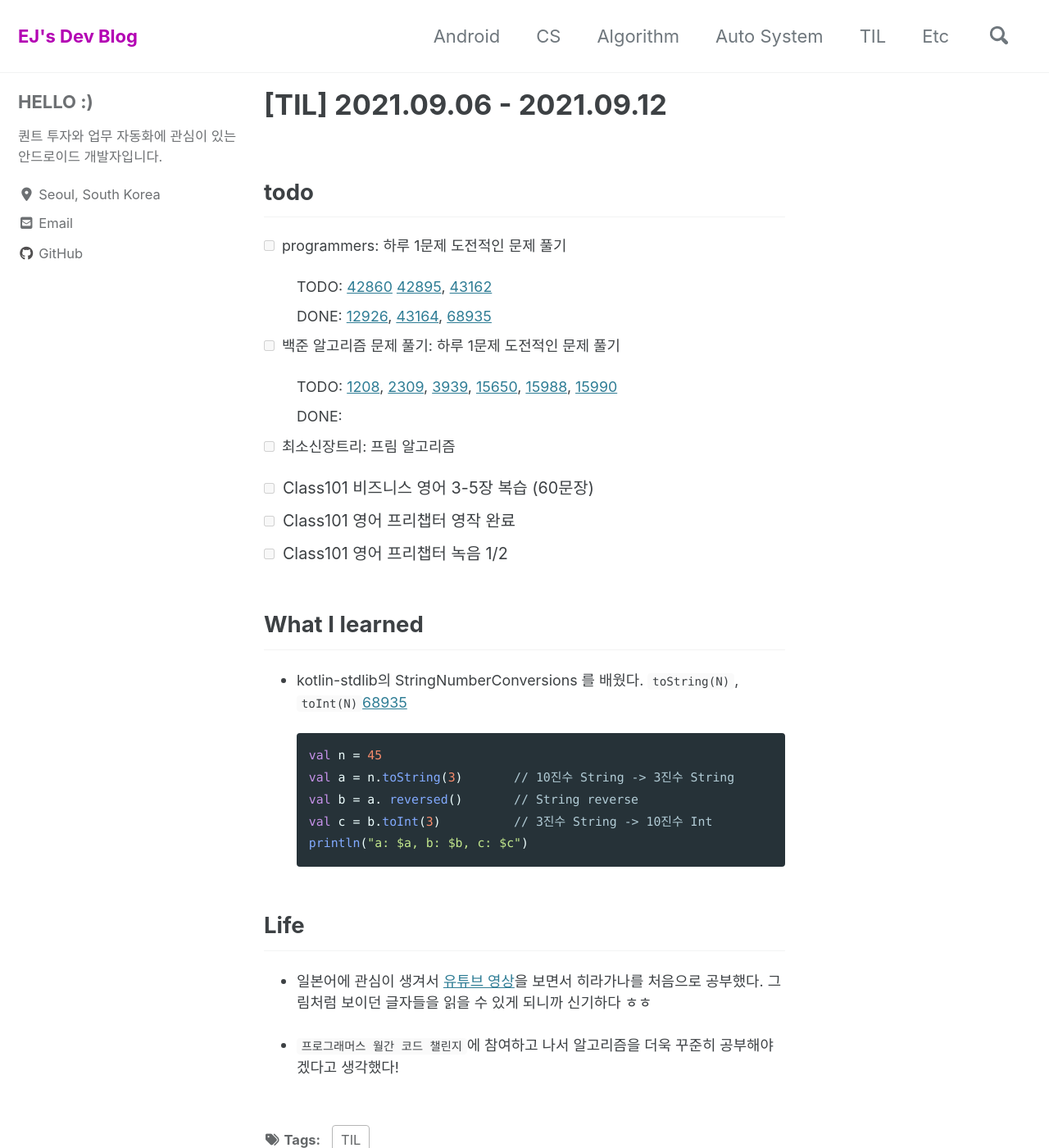
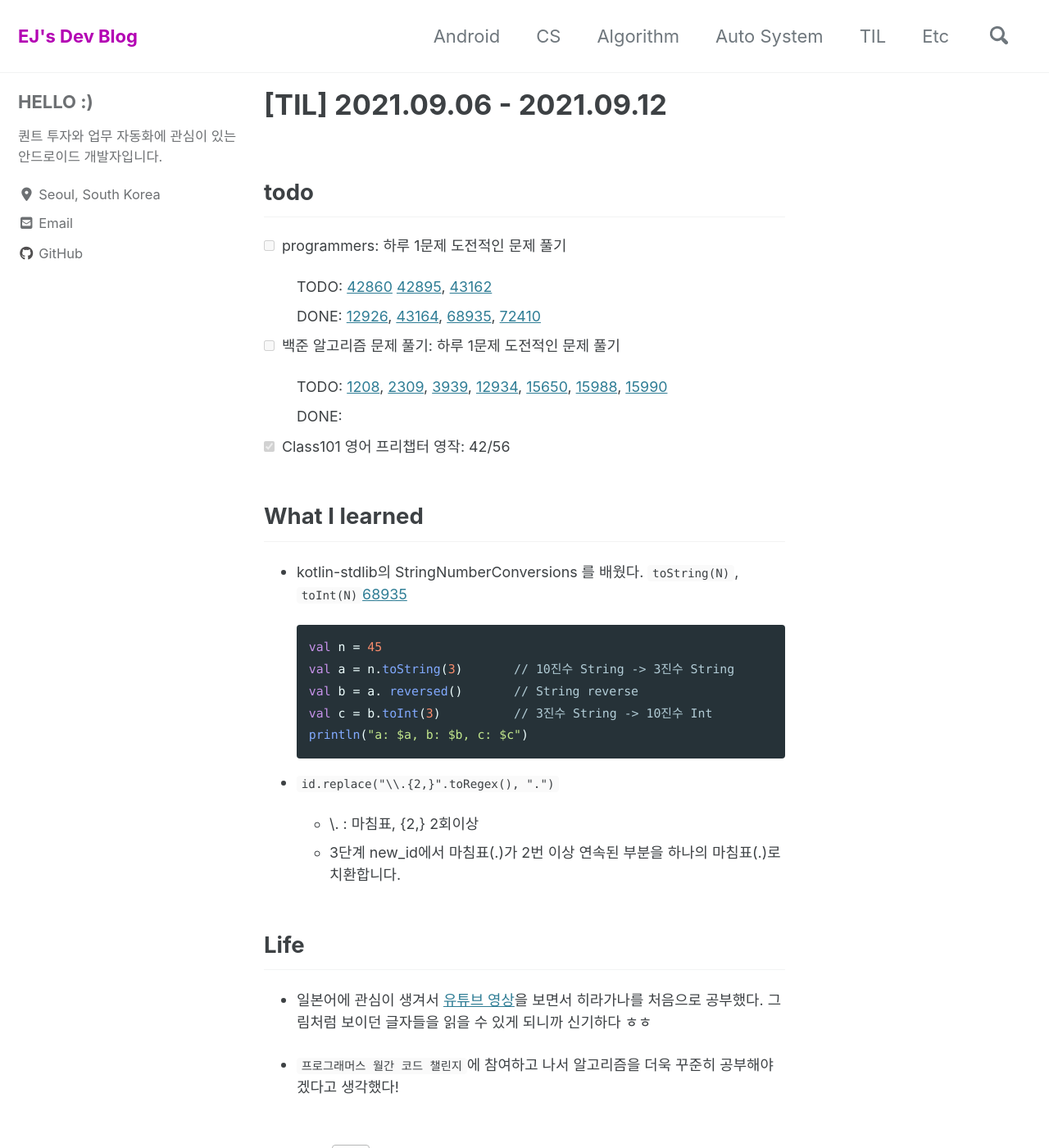
Before and after one commit to dev-eunji/dev-eunji.github.io, a Jekyll site: the page built from _posts/til/2021-09-06-TIL.md, in a window 1280 px wide and 1400 px high. Shown: the whole window at 82% size. Built offline with Jekyll 4.4.1, drawn with Linux system fonts in a browser that asks for light colours; cached includes are drawn as plain includes; nearby versions of some CDN libraries; comment, search, counter and statistics services are not loaded; some of the changed text lies outside the part shown.

Commit message:
[TIL] 20210913

````diff
--- a/_posts/til/2021-09-06-TIL.md
+++ b/_posts/til/2021-09-06-TIL.md
@@ -12,18 +12,14 @@ comments: true
 - [ ] programmers: 하루 1문제 도전적인 문제 풀기
 
   - TODO: [42860](https://programmers.co.kr/learn/courses/30/lessons/42860) [42895](https://programmers.co.kr/learn/courses/30/lessons/42895), [43162](https://programmers.co.kr/learn/courses/30/lessons/43162)
-  - DONE: [12926](https://programmers.co.kr/learn/courses/30/lessons/12926), [43164](https://programmers.co.kr/learn/courses/30/lessons/43164), [68935](https://programmers.co.kr/learn/courses/30/lessons/68935)
+  - DONE: [12926](https://programmers.co.kr/learn/courses/30/lessons/12926), [43164](https://programmers.co.kr/learn/courses/30/lessons/43164), [68935](https://programmers.co.kr/learn/courses/30/lessons/68935), [72410](https://programmers.co.kr/learn/courses/30/lessons/72410)
 
 - [ ] 백준 알고리즘 문제 풀기: 하루 1문제 도전적인 문제 풀기
 
-  - TODO: [1208](https://www.acmicpc.net/problem/1208), [2309](https://www.acmicpc.net/problem/2309), [3939](https://www.acmicpc.net/workbook/view/3939), [15650](https://www.acmicpc.net/problem/15650), [15988](https://www.acmicpc.net/problem/15988), [15990](https://www.acmicpc.net/problem/15990)
+  - TODO: [1208](https://www.acmicpc.net/problem/1208), [2309](https://www.acmicpc.net/problem/2309), [3939](https://www.acmicpc.net/workbook/view/3939), [12934](https://programmers.co.kr/learn/courses/30/lessons/12934), [15650](https://www.acmicpc.net/problem/15650), [15988](https://www.acmicpc.net/problem/15988), [15990](https://www.acmicpc.net/problem/15990)
   - DONE:
 
-- [ ] 최소신장트리: 프림 알고리즘
-
-- [ ] Class101 비즈니스 영어 3-5장 복습 (60문장)
-- [ ] Class101 영어 프리챕터 영작 완료
-- [ ] Class101 영어 프리챕터 녹음 1/2
+- [x] Class101 영어 프리챕터 영작: 42/56
 
 ## What I learned
 
@@ -37,6 +33,10 @@ comments: true
   println("a: $a, b: $b, c: $c")
   ```
 
+- `id.replace("\\.{2,}".toRegex(), ".")`
+  - \\. : 마침표, {2,} 2회이상
+  - 3단계 new_id에서 마침표(.)가 2번 이상 연속된 부분을 하나의 마침표(.)로 치환합니다.
+
 ## Life
 
 - 일본어에 관심이 생겨서 [유튜브 영상](https://www.youtube.com/watch?v=TOaNd-rjaQg)을 보면서 히라가나를 처음으로 공부했다. 그림처럼 보이던 글자들을 읽을 수 있게 되니까 신기하다 ㅎㅎ
````
Also changed, not shown: _posts/til/2021-09-13-TIL.md (added, +28 -0 lines).
